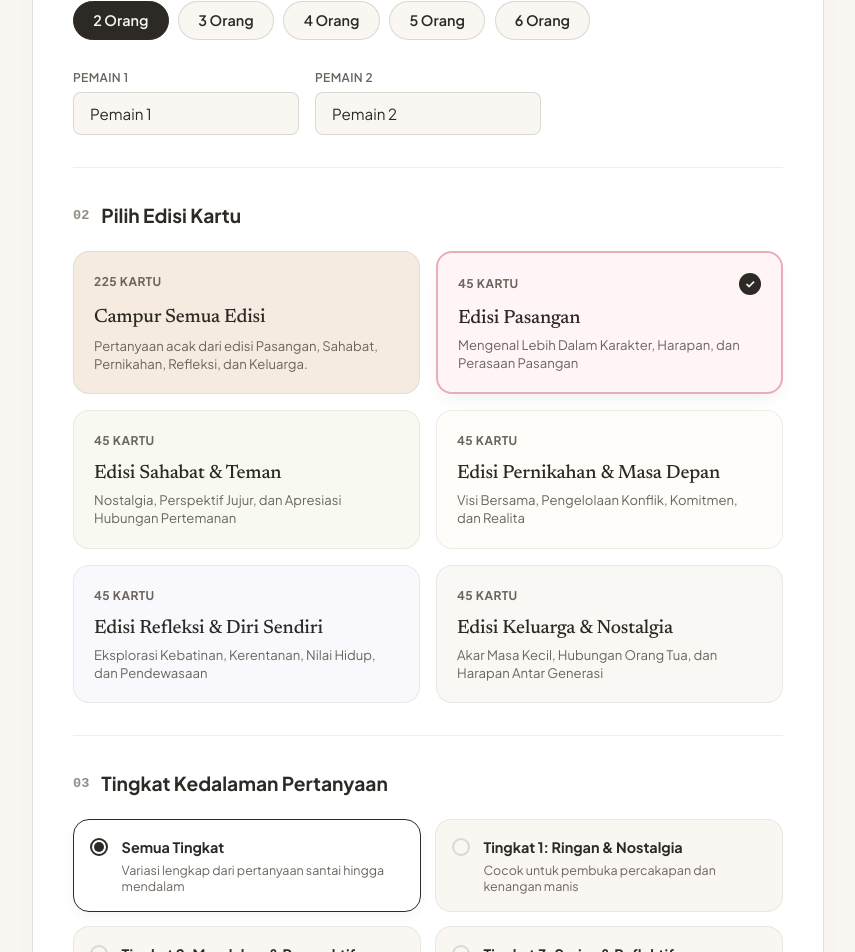
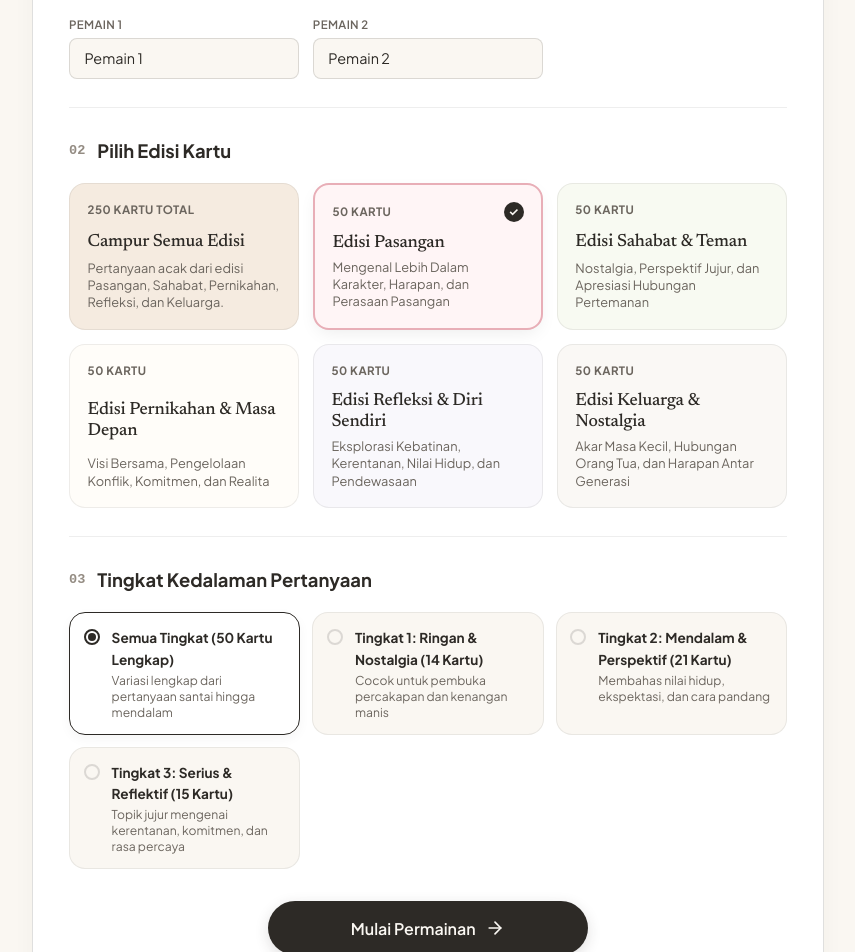
Before and after one commit to MyusiZ3/AboutUs, a Vue app: page / in a window 1280 px wide. Shown: the part 440-1392 px from the top of the page, without its empty margins (212-1067 px from the left). Built offline with nearby package versions, Linux system fonts and the light colour scheme.

Commit message:
feat: expand database to 250 deep talk cards (50 cards per edition) and add dynamic card level counts

```diff
--- a/src/components/EditionDrawer.vue
+++ b/src/components/EditionDrawer.vue
@@ -18,7 +18,7 @@
         >
           <div class="item-info">
             <span class="item-title font-editorial">Campur Semua Edisi</span>
-            <span class="item-count">225 Kartu Kompleks</span>
+            <span class="item-count">250 Kartu Lengkap</span>
           </div>
           <span class="check-icon" v-if="currentEditionId === 'all'">✓</span>
         </div>
--- a/src/components/GameSetup.vue
+++ b/src/components/GameSetup.vue
@@ -61,7 +61,7 @@
             @click="selectEdition('all')"
           >
             <div class="edition-card-header">
-              <span class="edition-count-badge">225 Kartu</span>
+              <span class="edition-count-badge">250 Kartu Total</span>
               <span class="check-mark" v-if="selectedEditionId === 'all'">✓</span>
             </div>
             <h3 class="edition-card-title font-editorial">Campur Semua Edisi</h3>
@@ -78,7 +78,7 @@
             @click="selectEdition(key)"
           >
             <div class="edition-card-header">
-              <span class="edition-count-badge">45 Kartu</span>
+              <span class="edition-count-badge">50 Kartu</span>
               <span class="check-mark" v-if="selectedEditionId === key">✓</span>
             </div>
             <h3 class="edition-card-title font-editorial">{{ ed.title }}</h3>
@@ -98,7 +98,7 @@
 
         <div class="level-options">
           <div
-            v-for="lvl in levelOptions"
+            v-for="lvl in computedLevelOptions"
             :key="lvl.value"
             class="level-card"
             :class="{ active: selectedLevel === lvl.value }"
@@ -130,8 +130,8 @@
 </template>
 
 <script setup>
-import { ref, watch } from 'vue';
-import { EDITIONS } from '../data/questions.js';
+import { ref, computed } from 'vue';
+import { EDITIONS, QUESTIONS } from '../data/questions.js';
 import { playButtonClickSound } from '../utils/audio.js';
 
 const emit = defineEmits(['start-game']);
@@ -140,14 +140,30 @@ const editions = EDITIONS;
 const playerCount = ref(2);
 const playerNames = ref(['Pemain 1', 'Pemain 2']);
 const selectedEditionId = ref('pasangan');
-const selectedLevel = ref(0); // 0 = All
+const selectedLevel = ref(0); // 0 = Semua Tingkat
 
-const levelOptions = [
-  { value: 0, label: 'Semua Tingkat', desc: 'Variasi lengkap dari pertanyaan santai hingga mendalam' },
-  { value: 1, label: 'Tingkat 1: Ringan & Nostalgia', desc: 'Cocok untuk pembuka percakapan dan kenangan manis' },
-  { value: 2, label: 'Tingkat 2: Mendalam & Perspektif', desc: 'Membahas nilai hidup, ekspektasi, dan cara pandang' },
-  { value: 3, label: 'Tingkat 3: Serius & Reflektif', desc: 'Topik jujur mengenai kerentanan, komitmen, dan rasa percaya' }
-];
+function getCardCounts(editionId) {
+  let list = QUESTIONS;
+  if (editionId !== 'all') {
+    list = list.filter(q => q.edition === editionId);
+  }
+  return {
+    all: list.length,
+    lvl1: list.filter(q => q.level === 1).length,
+    lvl2: list.filter(q => q.level === 2).length,
+    lvl3: list.filter(q => q.level === 3).length
+  };
+}
+
+const computedLevelOptions = computed(() => {
+  const counts = getCardCounts(selectedEditionId.value);
+  return [
+    { value: 0, label: `Semua Tingkat (${counts.all} Kartu Lengkap)`, desc: 'Variasi lengkap dari pertanyaan santai hingga mendalam' },
+    { value: 1, label: `Tingkat 1: Ringan & Nostalgia (${counts.lvl1} Kartu)`, desc: 'Cocok untuk pembuka percakapan dan kenangan manis' },
+    { value: 2, label: `Tingkat 2: Mendalam & Perspektif (${counts.lvl2} Kartu)`, desc: 'Membahas nilai hidup, ekspektasi, dan cara pandang' },
+    { value: 3, label: `Tingkat 3: Serius & Reflektif (${counts.lvl3} Kartu)`, desc: 'Topik jujur mengenai kerentanan, komitmen, dan rasa percaya' }
+  ];
+});
 
 function setPlayerCount(count) {
   playButtonClickSound();
@@ -166,7 +182,6 @@ function selectEdition(key) {
 
 function handleStart() {
   playButtonClickSound();
-  // Filter clean empty names
   const cleanedNames = playerNames.value.map((n, i) => n.trim() || `Pemain ${i + 1}`);
   emit('start-game', {
     players: cleanedNames,
@@ -178,27 +193,27 @@ function handleStart() {
 
 <style scoped>
 .setup-wrapper {
-  padding-top: 3rem;
-  padding-bottom: 4rem;
+  padding-top: 2rem;
+  padding-bottom: 3rem;
 }
 
 .setup-header {
   text-align: center;
-  margin-bottom: 2.5rem;
+  margin-bottom: 2rem;
 }
 
 .setup-title {
-  font-size: 2.5rem;
-  margin-top: 0.75rem;
-  margin-bottom: 0.75rem;
+  font-size: 2.3rem;
+  margin-top: 0.5rem;
+  margin-bottom: 0.5rem;
   color: var(--text-main);
   line-height: 1.15;
 }
 
 .setup-desc {
-  font-size: 1.05rem;
+  font-size: 1rem;
   color: var(--text-muted);
-  max-width: 620px;
+  max-width: 600px;
   margin: 0 auto;
 }
 
@@ -206,14 +221,14 @@ function handleStart() {
   background-color: var(--bg-surface);
   border-radius: var(--radius-lg);
   border: 1px solid var(--border-medium);
-  padding: 2.5rem;
+  padding: 2.25rem;
   box-shadow: var(--shadow-soft);
 }
 
 .setup-section {
   display: flex;
   flex-direction: column;
-  gap: 1.25rem;
+  gap: 1.1rem;
 }
 
 .section-label-group {
@@ -230,7 +245,7 @@ function handleStart() {
 }
 
 .section-title {
-  font-size: 1.2rem;
+  font-size: 1.15rem;
   font-weight: 700;
   color: var(--text-main);
 }
@@ -238,7 +253,7 @@ function handleStart() {
 .section-divider {
   height: 1px;
   background-color: var(--border-light);
-  margin: 2rem 0;
+  margin: 1.75rem 0;
 }
 
 /* Player Count */
@@ -257,13 +272,13 @@ function handleStart() {
 }
 
 .count-btn {
-  padding: 0.6rem 1.2rem;
+  padding: 0.55rem 1.1rem;
   border-radius: var(--radius-full);
   border: 1px solid var(--border-medium);
   background: var(--bg-main);
   color: var(--text-main);
   font-family: var(--font-sans);
-  font-size: 0.9rem;
+  font-size: 0.88rem;
   font-weight: 600;
   cursor: pointer;
   transition: var(--transition-smooth);
@@ -281,29 +296,29 @@ function handleStart() {
 
 .player-names-grid {
   display: grid;
-  grid-template-columns: repeat(auto-fill, minmax(220px, 1fr));
-  gap: 1rem;
-  margin-top: 0.5rem;
+  grid-template-columns: repeat(auto-fill, minmax(200px, 1fr));
+  gap: 0.85rem;
+  margin-top: 0.35rem;
 }
 
 .field-label {
   display: block;
-  font-size: 0.75rem;
+  font-size: 0.72rem;
   font-weight: 600;
   color: var(--text-muted);
-  margin-bottom: 0.3rem;
+  margin-bottom: 0.25rem;
   text-transform: uppercase;
   letter-spacing: 0.03em;
 }
 
 .name-input {
   width: 100%;
-  padding: 0.7rem 1rem;
+  padding: 0.65rem 0.9rem;
   border-radius: var(--radius-sm);
   border: 1px solid var(--border-medium);
   background: var(--bg-main);
   font-family: var(--font-sans);
-  font-size: 0.95rem;
+  font-size: 0.9rem;
   color: var(--text-main);
   outline: none;
   transition: var(--transition-smooth);
@@ -318,15 +333,15 @@ function handleStart() {
 /* Editions Grid */
 .editions-grid {
   display: grid;
-  grid-template-columns: repeat(auto-fill, minmax(240px, 1fr));
-  gap: 1rem;
+  grid-template-columns: repeat(auto-fill, minmax(220px, 1fr));
+  gap: 0.85rem;
 }
 
 .edition-card {
   border-radius: var(--radius-md);
   border: 1.5px solid var(--border-light);
   background-color: var(--card-bg, var(--bg-main));
-  padding: 1.25rem;
+  padding: 1.1rem;
   cursor: pointer;
   transition: var(--transition-smooth);
   position: relative;
@@ -342,7 +357,7 @@ function handleStart() {
 
 .edition-card.active {
   border-color: var(--card-accent, var(--text-main));
-  box-shadow: 0 8px 20px -6px rgba(0,0,0,0.08);
+  box-shadow: 0 6px 18px -4px rgba(0,0,0,0.08);
   border-width: 2px;
 }
 
@@ -355,11 +370,11 @@ function handleStart() {
   display: flex;
   align-items: center;
   justify-content: space-between;
-  margin-bottom: 0.75rem;
+  margin-bottom: 0.65rem;
 }
 
 .edition-count-badge {
-  font-size: 0.75rem;
+  font-size: 0.72rem;
   font-weight: 700;
   text-transform: uppercase;
   letter-spacing: 0.04em;
@@ -367,43 +382,43 @@ function handleStart() {
 }
 
 .check-mark {
-  width: 22px;
-  height: 22px;
+  width: 20px;
+  height: 20px;
   border-radius: 50%;
   background-color: var(--text-main);
   color: var(--bg-main);
   display: inline-flex;
   align-items: center;
   justify-content: center;
-  font-size: 0.75rem;
+  font-size: 0.72rem;
   font-weight: 700;
 }
 
 .edition-card-title {
-  font-size: 1.2rem;
+  font-size: 1.1rem;
   color: var(--text-main);
-  margin-bottom: 0.35rem;
+  margin-bottom: 0.3rem;
   line-height: 1.2;
 }
 
 .edition-card-desc {
-  font-size: 0.82rem;
+  font-size: 0.8rem;
   color: var(--text-muted);
-  line-height: 1.4;
+  line-height: 1.35;
 }
 
 /* Level Options */
 .level-options {
   display: grid;
-  grid-template-columns: repeat(auto-fill, minmax(240px, 1fr));
-  gap: 0.85rem;
+  grid-template-columns: repeat(auto-fill, minmax(230px, 1fr));
+  gap: 0.75rem;
 }
 
 .level-card {
   display: flex;
   align-items: flex-start;
-  gap: 0.85rem;
-  padding: 1rem;
+  gap: 0.75rem;
+  padding: 0.85rem;
   border-radius: var(--radius-md);
   border: 1px solid var(--border-light);
   background: var(--bg-main);
@@ -422,8 +437,8 @@ function handleStart() {
 }
 
 .level-radio {
-  width: 18px;
-  height: 18px;
+  width: 16px;
+  height: 16px;
   border-radius: 50%;
   border: 2px solid var(--border-medium);
   margin-top: 2px;
@@ -438,15 +453,15 @@ function handleStart() {
 }
 
 .radio-dot {
-  width: 10px;
-  height: 10px;
+  width: 8px;
+  height: 8px;
   border-radius: 50%;
   background: var(--text-main);
 }
 
 .level-title {
   display: block;
-  font-size: 0.9rem;
+  font-size: 0.85rem;
   font-weight: 700;
   color: var(--text-main);
   margin-bottom: 0.15rem;
@@ -454,13 +469,13 @@ function handleStart() {
 
 .level-desc {
   display: block;
-  font-size: 0.78rem;
+  font-size: 0.76rem;
   color: var(--text-muted);
-  line-height: 1.35;
+  line-height: 1.3;
 }
 
 .setup-actions {
-  margin-top: 2.5rem;
+  margin-top: 2rem;
   display: flex;
   justify-content: center;
 }
@@ -468,8 +483,8 @@ function handleStart() {
 .btn-start {
   width: 100%;
   max-width: 320px;
-  padding: 1rem 2rem;
-  font-size: 1.05rem;
+  padding: 0.95rem 1.8rem;
+  font-size: 1rem;
 }
 
 @media (max-width: 640px) {
```
Also changed, not shown: src/data/questions.js (+175 -0 lines).
